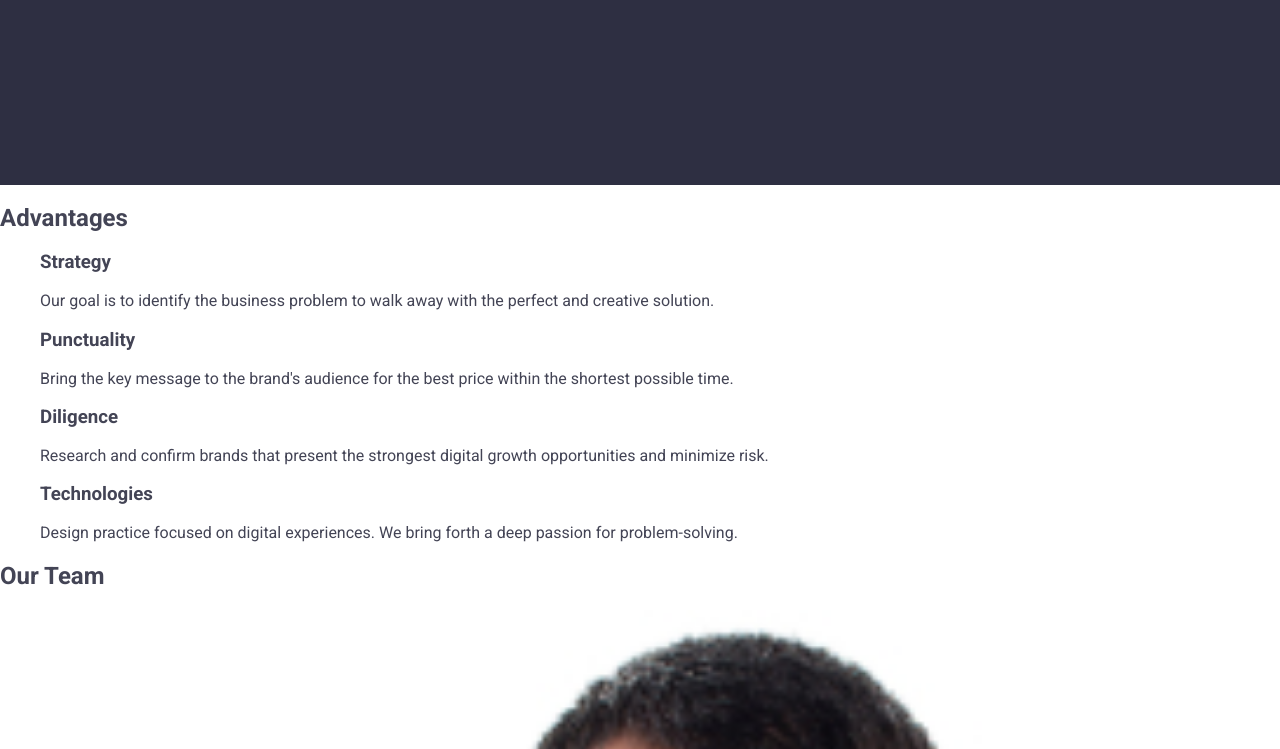
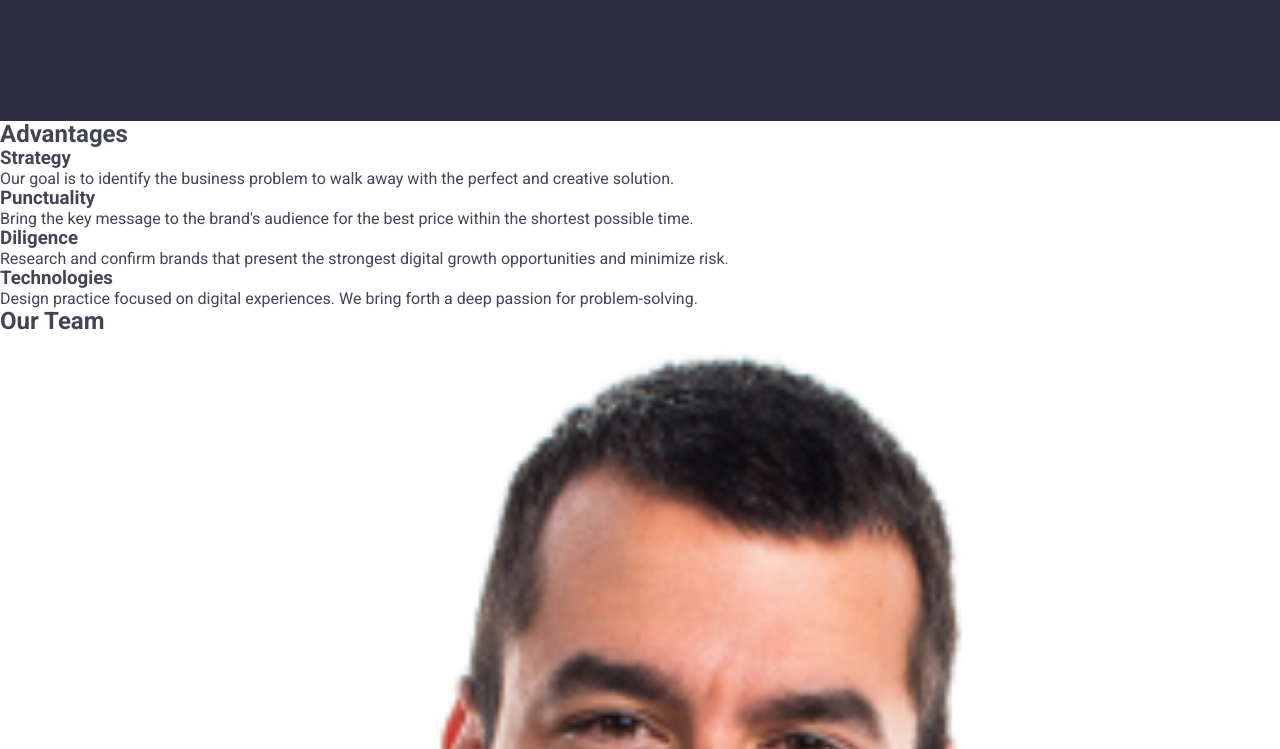
Before and after one commit to Dmytro-goit/goit-markup-hw-03, a plain HTML site: page images/index.html in a window 1280 px wide. Shown: the part 527-1276 px from the top of the page. Drawn offline with nearby package versions, Linux system fonts and the light colour scheme; files that its build step writes are made by us from their sources; files whose address does not match are found by name.

Commit message:
Update styles.css

```diff
--- a/css/styles.css
+++ b/css/styles.css
@@ -9,9 +9,23 @@ a {
 
 }
 
+h1,
+h2,
+h3,
+h4,
+h5,
+h6,
+p {
+    margin-top: 0;
+    margin-bottom: 0;
+}
+
 ul,
 ol {
     list-style-type: none;
+    padding-left: 0;
+    margin-top: 0;
+    margin-bottom: 0;
 }
 
 button {
```
